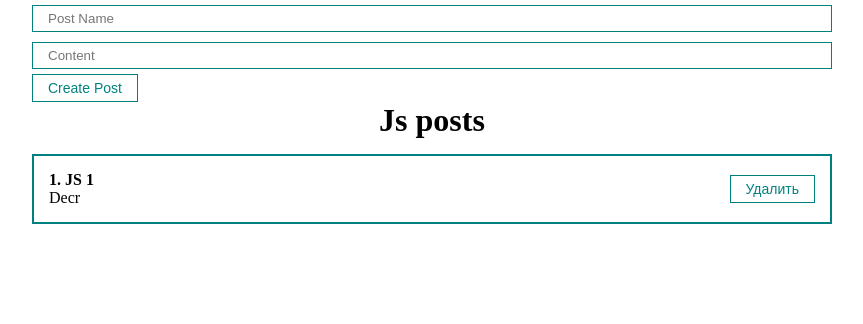
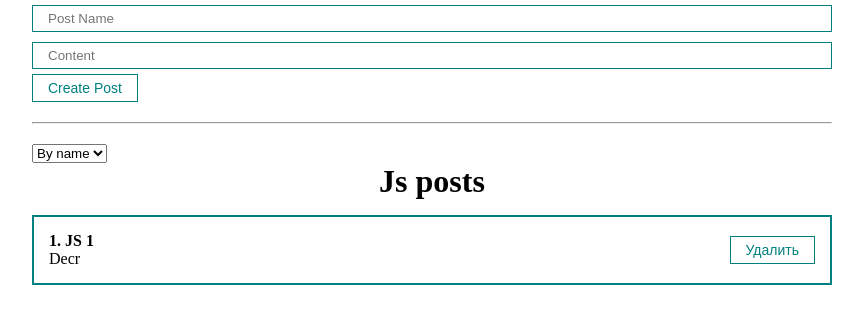
Before and after one commit to egorgrin/my-react-fundamental-course, a React (Create React App) app: page / in a window 1280 px wide. Shown: the top 324 px of the page, without its empty margins (208-1071 px from the left). Built offline with nearby package versions, Linux system fonts and the light colour scheme.

Commit message:
post delete mechanism added

```diff
--- a/src/App.js
+++ b/src/App.js
@@ -1,46 +1,48 @@
 import './styles/App.css';
-import MyInput from './components/UI/input/MyInput';
+import PostList from './components/PostList';
+import PostForm from './components/PostForm';
 import {useState} from 'react';
-import MyButton from './components/UI/button/MyButton';
-import PostList from './components/PostList';
+import MySelect from './components/UI/select/MySelect';
 
 function App() {
 
-  const [posts, setPosts] = useState([{id: 1, title: 'JS 1', body: 'Decr'},]);
+  const [posts, setPosts] = useState([{id: 1, title: 'JS 1', body: 'Decr'}]);
 
-  const [post, setPost] = useState(
-      {
-        title: '',
-        body: '',
-      },
-  );
+  const createPost = (newPost) => {
+    setPosts([...posts, newPost]);
+  };
 
-  const addNewPost = (e) => {
-    e.preventDefault();
-    setPosts([...posts, {...post, id: Date.now()}]);
-    setPost({title: '', body: ''});
+  const deletePost = (post) => {
+    setPosts(posts.filter(p => p.id !== post.id));
   };
 
   return (
       <div className={'App'}>
-        <form>
-          <MyInput
-              value={post.title}
-              onChange={e => setPost({...post, title: e.target.value})}
-              type={'text'}
-              placeholder={'Post Name'}
-          />
-          <MyInput
-              value={post.body}
-              onChange={e => setPost({...post, body: e.target.value})}
-              type={'text'}
-              placeholder="Content"
-          />
 
-          <MyButton onClick={addNewPost}>Create Post</MyButton>
-        </form>
+        <PostForm createPost={createPost}/>
 
-        <PostList posts={posts} title={'Js posts'}/>
+        <hr style={{margin: '20px 0'}}/>
+
+        <MySelect
+            defaultVal={'Sort By'}
+            options={[
+              {value: 'title', name: 'By name'},
+              {value: 'body', name: 'By desc'},
+            ]}
+        />
+
+        {posts.length !== 0
+            ? <PostList deletePost={deletePost} posts={posts} title={'Js posts'}/>
+            : <h1 style={{
+              textAlign: 'center',
+              marginTop: '50px',
+              marginBottom: '50px',
+            }}>
+              No posts yet!
+            </h1>
+
+        }
+
 
       </div>
   );
--- /dev/null
+++ b/src/components/PostForm.jsx
@@ -0,0 +1,46 @@
+import React, {useState} from 'react';
+import MyInput from './UI/input/MyInput';
+import MyButton from './UI/button/MyButton';
+
+const PostForm = ({createPost}) => {
+
+
+  const [post, setPost] = useState(
+      {
+        title: '',
+        body: '',
+      },
+  );
+
+  const addNewPost = (e) => {
+    e.preventDefault();
+    const newPost = {
+      ...post, id: Date.now(),
+    };
+
+    createPost(newPost);
+
+    setPost({title: '', body: ''});
+  };
+
+  return (
+      <form>
+        <MyInput
+            value={post.title}
+            onChange={e => setPost({...post, title: e.target.value})}
+            type={'text'}
+            placeholder={'Post Name'}
+        />
+        <MyInput
+            value={post.body}
+            onChange={e => setPost({...post, body: e.target.value})}
+            type={'text'}
+            placeholder="Content"
+        />
+
+        <MyButton onClick={addNewPost}>Create Post</MyButton>
+      </form>
+  );
+};
+
+export default PostForm;
--- a/src/components/PostItem.jsx
+++ b/src/components/PostItem.jsx
@@ -13,7 +13,7 @@ const PostItem = (props) => {
           </div>
         </div>
         <div className="post__btns">
-          <MyButton>
+          <MyButton onClick={() => props.deletePost(props.post)}>
             Удалить
           </MyButton>
         </div>
--- a/src/components/PostList.jsx
+++ b/src/components/PostList.jsx
@@ -1,13 +1,13 @@
 import React from 'react';
 import PostItem from './PostItem';
 
-const PostList = ({posts, title}) => {
+const PostList = ({posts, title, deletePost}) => {
 
   return (
       <div>
         <h1 style={{textAlign: 'center'}}>{title}</h1>
         {posts.map((post, index) =>
-            <PostItem numer={index + 1} post={post} key={post.id}/>,
+            <PostItem deletePost={deletePost} numer={index + 1} post={post} key={index + 1}/>,
         )}
       </div>
   );
--- /dev/null
+++ b/src/components/UI/select/MySelect.jsx
@@ -0,0 +1,18 @@
+import React from 'react';
+
+const MySelect = ({options, defaultVal}) => {
+  return (
+      <select
+      >
+        <option disabled>{defaultVal}</option>
+
+        {options.map(option => (
+            <option key={option.value} value={option.value}>
+              {option.name}
+            </option>
+        ))}
+      </select>
+  );
+};
+
+export default MySelect;
```
